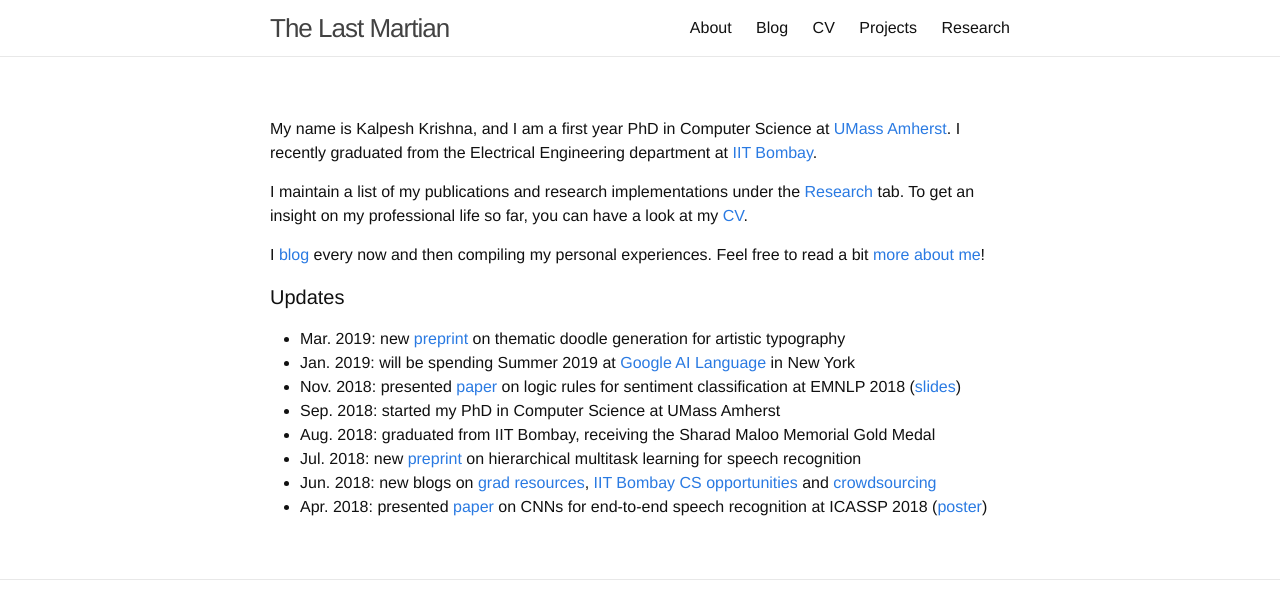
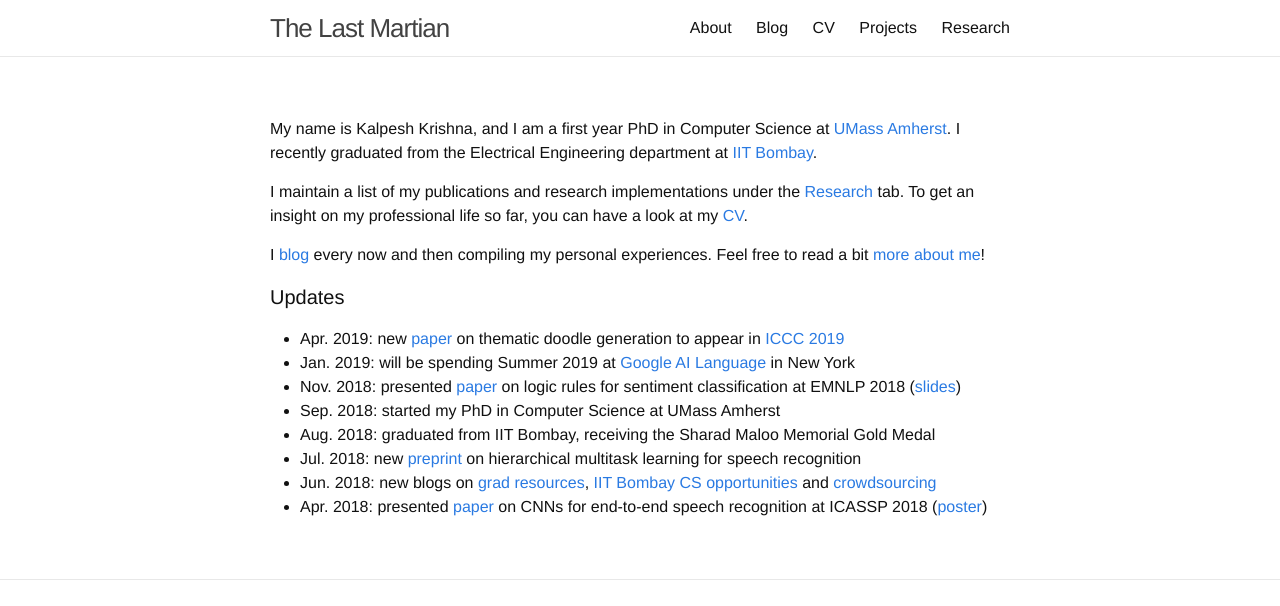
Before and after one commit to martiansideofthemoon/martiansideofthemoon.github.io, a Jekyll site: the page built from index.md, in a window 1280 px wide, cut to the strip 0-606 px from the top of the page. Built offline with Jekyll 4.4.1, drawn with Linux system fonts in a browser that asks for light colours; comment, search, counter and statistics services are not loaded.

Commit message:
Adding ICCC news

```diff
--- a/index.md
+++ b/index.md
@@ -11,7 +11,7 @@ I [blog]({{ site.url }}/archive) every now and then compiling my personal experi
 
 #### Updates
 
-* Mar. 2019: new [preprint](https://arxiv.org/abs/1903.07820) on thematic doodle generation for artistic typography
+* Apr. 2019: new [paper](https://arxiv.org/abs/1903.07820) on thematic doodle generation to appear in [ICCC 2019](http://www.computationalcreativity.net/iccc2019/)
 * Jan. 2019: will be spending Summer 2019 at [Google AI Language](https://ai.google/research/teams/language/) in New York
 * Nov. 2018: presented [paper](https://arxiv.org/abs/1808.07733) on logic rules for sentiment classification at EMNLP 2018 ([slides]({{ site.url }}/assets/emnlp-2018.pdf))
 * Sep. 2018: started my PhD in Computer Science at UMass Amherst
```
Also changed, not shown: _pages/research.md (+1 -0 lines).
